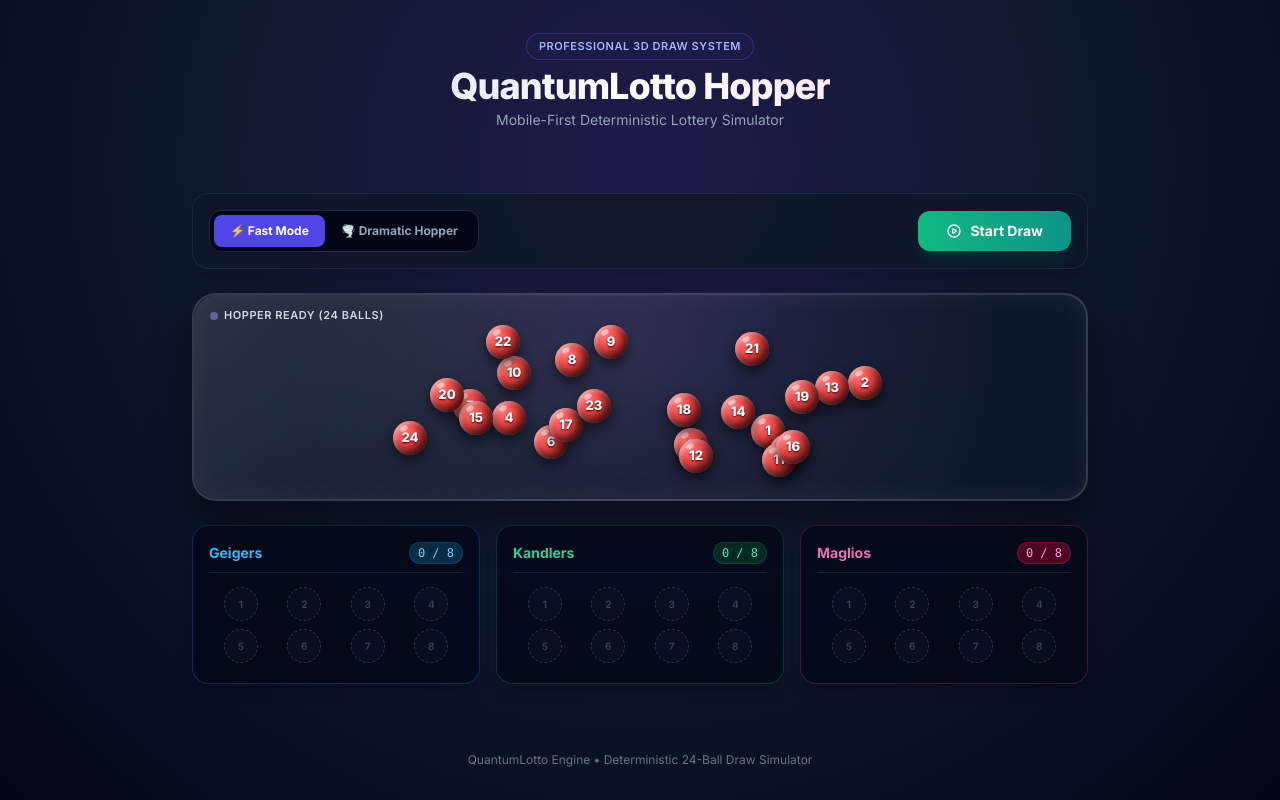
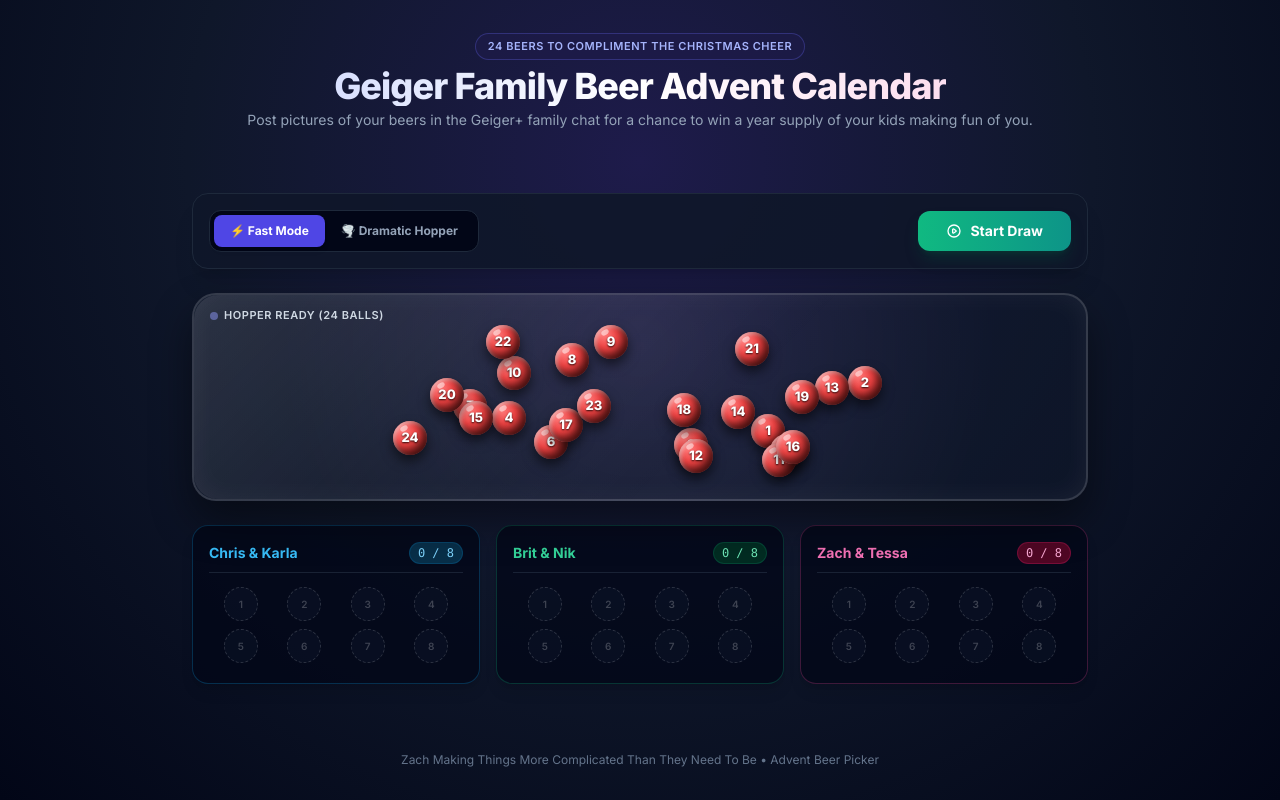
Before and after one commit to bagelboy612/bagelboy612.github.io, a plain HTML site: page index.html in a window 1280 px wide. Drawn offline with nearby package versions, Linux system fonts and the light colour scheme.

Commit message:
Add files via upload

```diff
--- a/index.html
+++ b/index.html
@@ -129,12 +129,12 @@
     <!-- App Header -->
     <header class="w-full max-w-4xl text-center mb-3 sm:mb-4">
         <div class="inline-block px-3 py-1 mb-1.5 text-[11px] font-semibold tracking-wider text-indigo-300 uppercase bg-indigo-950/60 rounded-full border border-indigo-500/30">
-            Professional 3D Draw System
+            24 Beers to Compliment the Christmas Cheer
         </div>
         <h1 class="text-2xl sm:text-3xl md:text-4xl font-extrabold tracking-tight text-transparent bg-clip-text bg-gradient-to-r from-indigo-200 via-white to-pink-200">
-            QuantumLotto Hopper
+            Geiger Family Beer Advent Calendar
         </h1>
-        <p class="text-xs sm:text-sm text-slate-400 mt-1">Mobile-First Deterministic Lottery Simulator</p>
+        <p class="text-xs sm:text-sm text-slate-400 mt-1">Post pictures of your beers in the Geiger+ family chat for a chance to win a year supply of your kids making fun of you.</p>
     </header>
 
     <!-- Main App Container (Positioning context for all 24 balls so z-index works cleanly) -->
@@ -173,7 +173,7 @@
             <!-- Current Pick Callout Badge (for Dramatic & Active draws) -->
             <div id="current-pick-badge" class="hidden absolute top-2.5 right-3 sm:right-4 px-3 py-1 rounded-full bg-slate-900/90 border border-indigo-400/40 text-xs font-bold text-white shadow-md z-20 flex items-center gap-1.5">
                 <span class="text-slate-400 font-medium">Current Pick:</span>
-                <span id="current-pick-text" class="text-amber-300">#1 → Geigers</span>
+                <span id="current-pick-text" class="text-amber-300">#1 → Chris & Karla</span>
             </div>
 
             <!-- Inner bounds reference where balls bounce/scatter -->
@@ -189,7 +189,7 @@
             <!-- Geigers Destination -->
             <div class="destination-card border border-sky-500/25 rounded-2xl p-3.5 sm:p-4 flex flex-col shadow-lg">
                 <div class="flex items-center justify-between mb-2.5 pb-2 border-b border-slate-800/80">
-                    <span class="font-bold text-sm text-sky-400">Geigers</span>
+                    <span class="font-bold text-sm text-sky-400">Chris & Karla</span>
                     <span id="count-G" class="text-xs bg-sky-950 text-sky-300 px-2 py-0.5 rounded-full font-mono border border-sky-800/50">0 / 8</span>
                 </div>
                 <!-- 4x2 Grid Slots -->
@@ -202,7 +202,7 @@
             <!-- Kandlers Destination -->
             <div class="destination-card border border-emerald-500/25 rounded-2xl p-3.5 sm:p-4 flex flex-col shadow-lg">
                 <div class="flex items-center justify-between mb-2.5 pb-2 border-b border-slate-800/80">
-                    <span class="font-bold text-sm text-emerald-400">Kandlers</span>
+                    <span class="font-bold text-sm text-emerald-400">Brit & Nik</span>
                     <span id="count-K" class="text-xs bg-emerald-950 text-emerald-300 px-2 py-0.5 rounded-full font-mono border border-emerald-800/50">0 / 8</span>
                 </div>
                 <!-- 4x2 Grid Slots -->
@@ -215,7 +215,7 @@
             <!-- Maglios Destination -->
             <div class="destination-card border border-pink-500/25 rounded-2xl p-3.5 sm:p-4 flex flex-col shadow-lg">
                 <div class="flex items-center justify-between mb-2.5 pb-2 border-b border-slate-800/80">
-                    <span class="font-bold text-sm text-pink-400">Maglios</span>
+                    <span class="font-bold text-sm text-pink-400">Zach & Tessa</span>
                     <span id="count-M" class="text-xs bg-pink-950 text-pink-300 px-2 py-0.5 rounded-full font-mono border border-pink-800/50">0 / 8</span>
                 </div>
                 <!-- 4x2 Grid Slots -->
@@ -231,7 +231,7 @@
 
     <!-- Footer Status -->
     <footer class="mt-5 text-xs text-slate-500 text-center">
-        QuantumLotto Engine &bull; Deterministic 24-Ball Draw Simulator
+        Zach Making Things More Complicated Than They Need To Be &bull; Advent Beer Picker
     </footer>
 
     <!-- JavaScript Application Logic -->
```
